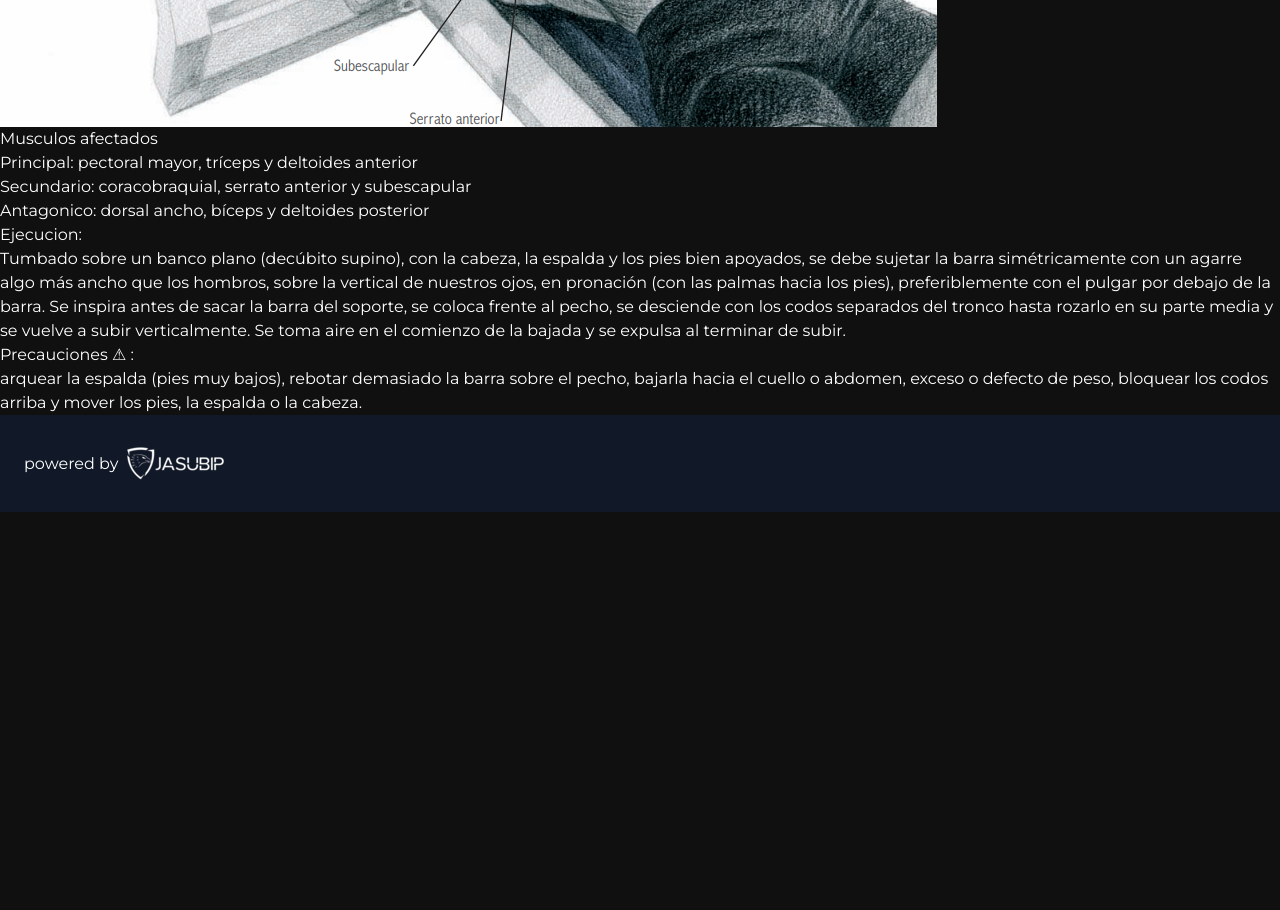
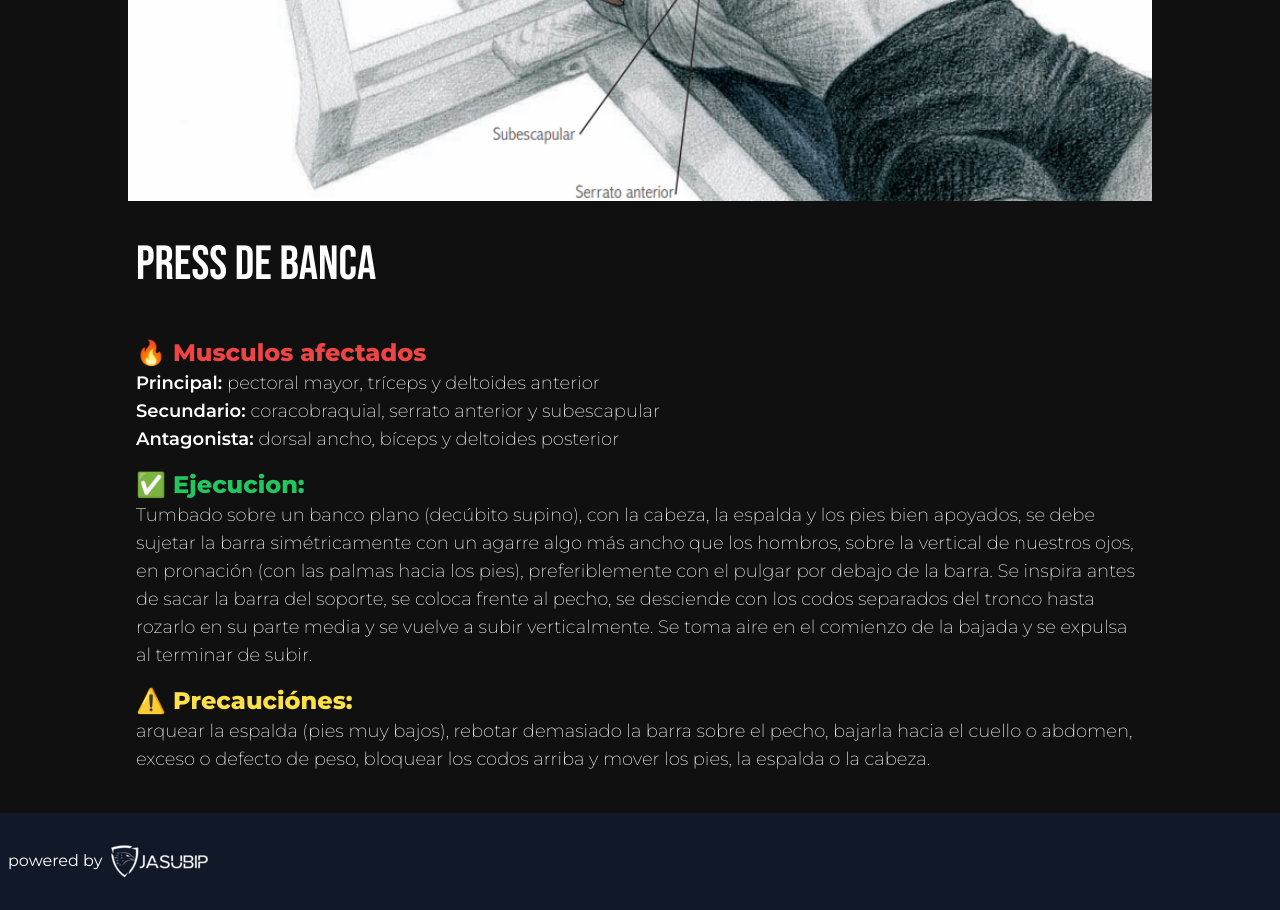
Before and after one commit to JasubiPL/Entrenate-Web, a Next.js app: page /ejersicioengym/pecho/press-de-banca in a window 1280 px wide. Shown: the part 660-1570 px from the top of the page. Before the commit the page ends 1172 px from the top, so only its background shows below. Built offline with nearby package versions, Linux system fonts and the light colour scheme.

Commit message:
The design of the pages of each exercise was added

```diff
--- a/components/Footer.jsx
+++ b/components/Footer.jsx
@@ -1,7 +1,7 @@
 
 export default function Footer() {
   return (
-    <footer className="py-8 px-6 flex bg-gray-900">
+    <footer className="py-8 px-2 mt-8 flex justify-center lg:justify-start bg-gray-900">
       <a href="https://facebook.com/JasubiP" target="_blanck" className="flex gap-2 items-center">
         powered by
         <img src="/image/jasubip-logo.png" alt="jasubip Desarrollador del citio" />
--- a/components/Nav.jsx
+++ b/components/Nav.jsx
@@ -9,7 +9,7 @@ export default function Nav() {
       </Link>
       <section className=''>
         <a href='https://www.facebook.com/entrenate' target="_blanck">
-          <SiFacebook className='text-xl lg:text-2xl hover:scale-110 transition-all'/>
+          <SiFacebook className='text-2xl hover:scale-110 transition-all'/>
         </a>
       </section>
     </nav>
--- a/pages/ejersicioengym/pecho/[id].js
+++ b/pages/ejersicioengym/pecho/[id].js
@@ -1,26 +1,40 @@
 import { readFile, readdir } from "fs/promises"
 import { basename } from "path"
 import PrincipalLayout from "@/components/PrincipalLayout"
+import Link from "next/link"
 
-export default function Comic({ img, name, muscles_involved, execution, caution  }){
+export default function Comic({ img, name, muscles_involved, execution, caution, }){
   return(
     <PrincipalLayout title={name}>
-      <h1>{name}</h1>
-      <img src={img} alt={name} />
-      <ol>
-        <label>Musculos afectados</label>
-        <li>Principal: {muscles_involved.principal}</li>
-        <li>Secundario: {muscles_involved.secundary}</li>
-        <li>Antagonico: {muscles_involved.antagonist}</li>
-      </ol>
-      <p>
-        Ejecucion: <br />
-        {execution}
-      </p>
-      <p>
-        Precauciones ⚠ : <br />
-        {caution}
-      </p>
+      <main className="w-full items-center flex flex-col">
+        <img src={img} alt={name}  className="w-full lg:max-w-5xl lg:mt-8"/>
+        <section className="w-full lg:max-w-5xl flex flex-col gap-4 p-2">
+          <h1 className="text-3xl lg:text-5xl lg:py-8">{name}</h1>
+          <ol>
+            <label className="text-md lg:text-2xl font-bold text-red-500">🔥 Musculos afectados</label>
+            <li className="text-sm lg:text-lg font-light">
+              <span className="font-semibold">Principal: </span>
+              {muscles_involved.principal}
+            </li>
+            <li className="text-sm lg:text-lg font-light">
+              <span className="font-semibold">Secundario: </span>
+              {muscles_involved.secundary}
+            </li>
+            <li className="text-sm lg:text-lg font-light">
+              <span className="font-semibold">Antagonista: </span>
+              {muscles_involved.antagonist}
+            </li>
+          </ol>
+          <section>
+            <label className="text-md lg:text-2xl font-bold text-green-500">✅ Ejecucion: </label><br />
+            <p className="text-sm lg:text-lg font-light">{execution}</p>
+          </section>
+          <section>
+            <label className="text-md lg:text-2xl font-bold text-yellow-300">⚠️ Precauciónes: </label><br />
+            <p className="text-sm lg:text-lg font-light">{caution}</p>
+          </section>
+        </section>
+      </main>
     </PrincipalLayout>
   )
 }
```
